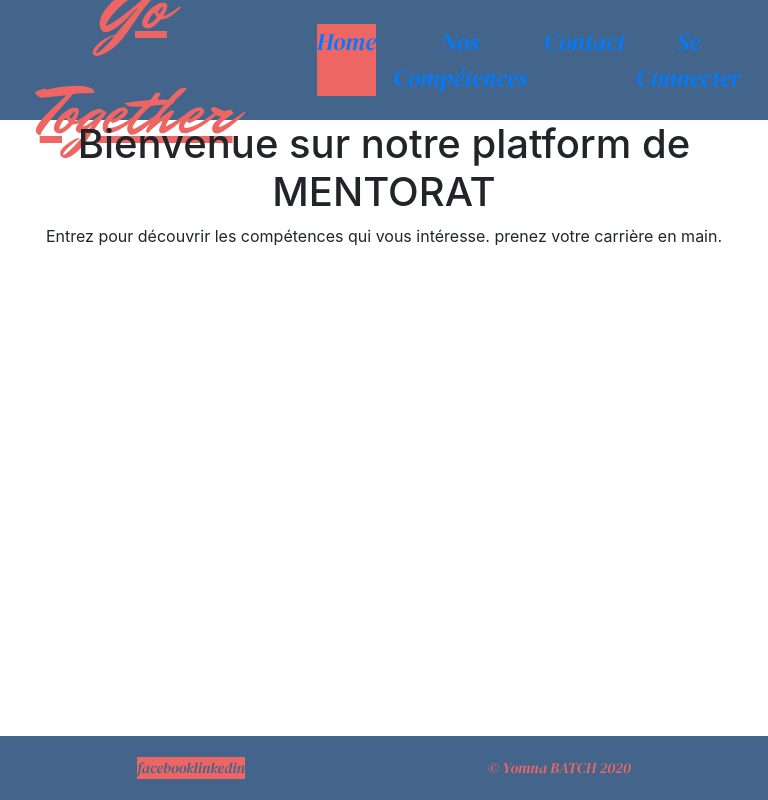
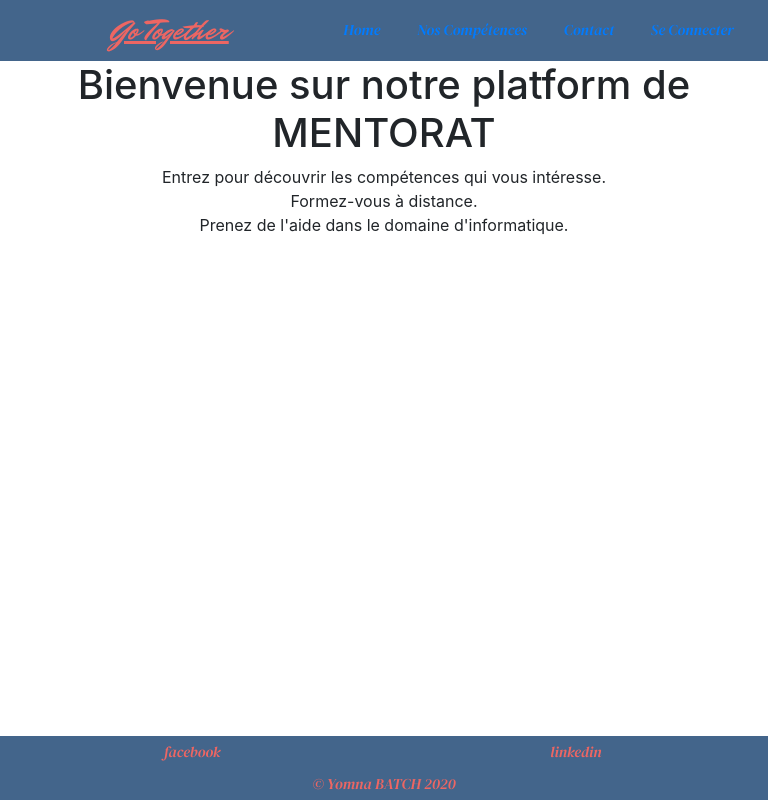
Before and after one commit to Batchyomna/Site_de_Mentorat_Fullsatck_ReactJS, a React (Create React App) app in the folder frontend/my-app/: page / in a window 768 px wide. Built offline with nearby package versions, Linux system fonts and the light colour scheme.

Commit message:
footer et header= responsive

```diff
--- a/frontend/my-app/src/App.css
+++ b/frontend/my-app/src/App.css
@@ -5,23 +5,22 @@
 }
 .header {
   width: 100%;
-  padding-left: 20px;
   background-color:#43658B;
-  height: 15vh;
+
   display: flex;
   flex-direction: row;
   align-items: center;
   justify-content: space-between;
   font-size: 24px;
-  color: #43658B;
+
   font-family: 'DM Serif Display', serif;
 }
 .logo {
   color:#ED6663 ;
   text-decoration: underline;
-  width: 336px;
+  flex: 20%;
   font-family: 'Mr Dafoe', cursive;
-  font-size: 70px;
+  font-size: 60px;
   cursor: pointer;
 }
 .menu{
@@ -29,14 +28,18 @@
   display: flex;
   flex-direction: row;
   justify-content: space-around;
-
 }
 .menu :hover{
   color: #ED6663;
 }
-.header-link{
+
+.menu :active{
+  color: #ED6663;
+}
+/* .header-link{
+  flex: 5%;
   background-color: #ED6663;
-}
+} */
 
 
 
@@ -61,28 +64,71 @@
   font-family: 'DM Serif Display', serif;
 }
 .social-net{
-  width: 10%;
+  width: 30%;
   display: flex;
   flex-direction: row;
-  justify-content: space-between;
+  justify-content: space-around;
 
 }
 .social-net a{
+
   background-color: #ED6663;
   color: #43658B;
+  padding: 2px;
+}
+
+/* <link rel="stylesheet" media="screen and (max-width: 600px)" href="smallscreen.css"> */
+
+@media screen and (max-width: 575px) {
+  .header{
+height: auto;
+font-size: 18px;
+  }
+ .logo {
+  font-size: 40px;
+  }
+  .footer{
+    flex-direction: column;
+  }
+  .social-net{
+    width: 100%;
+  }
+  .social-net a{
+   width:50%;
+   justify-content: space-around ;
+   background-color: transparent;
+   color: #ED6663
+
+  }
+}
+
+@media screen and (min-width: 576px) and (max-width: 800px){
+  .header{
+    height: auto;
+    font-size: 15px;
+  }
+  .logo {
+      font-size: 30px;
+      flex:22%;
+  }
+  .menu{
+    flex: 60%;
+  }
+  .footer{
+    flex-direction: column;
+  }
+  .social-net{
+    width: 100%;
+  }
+  .social-net a{
+    width: 50%;
+    background-color: transparent;
+    color: #ED6663;
+    padding:0;
+  }
 }
 
 
-
-/* @media (prefers-reduced-motion: no-preference) {
-
-} */
-
-
-
-.App-link {
-  color: #61dafb;
-}
 
 @keyframes App-logo-spin {
   from {
--- a/frontend/my-app/src/components/Header.js
+++ b/frontend/my-app/src/components/Header.js
@@ -2,6 +2,7 @@
 import { BrowserRouter as Router, Link } from "react-router-dom";
 import React, { Component } from "react";
 import Navbar from "react-bootstrap/Navbar";
+
 import Nav from "react-bootstrap/Nav";
 import { connect } from 'react-redux'
 import {signOutMentor} from '../store/actions/mentor'
@@ -10,12 +11,15 @@ import {signOutApprenti} from '../store/actions/apprenti'
 class Header extends Component {
   render() {
     return(
-      <div className="header">
-        <a href="/" alt="Go Together"><span className="logo">Go Together</span></a>
+
+        <Navbar expand="sm" className="header"  >
+        <span href="/" className="logo">Go Together</span>
+        <Navbar.Toggle aria-controls="responsive-navbar-nav" />
+        <Navbar.Collapse id="responsive-navbar-nav">
         {this.props.token_mentor ?
           (
-            <Navbar className="menu">
-              <Nav className="menu mr-auto">
+
+              <Nav className="mr-auto">
                 <Link  to="/mentor/profil">Profil</Link>
                 <Link  to="/mentor/vos-competence">Vos Compétences</Link>
                 <Link  to="/contact">Contact</Link>
@@ -24,12 +28,12 @@ class Header extends Component {
                   <img height="40px" width="40px" alt="" src={this.props.photo_mentor} />
                 </Link>
               </Nav>
-            </Navbar>
+
           )
       : this.props.token_apprenti ?
          (
-            <Navbar className="menu">
-              <Nav className="menu mr-auto">
+
+              <Nav className="mr-auto">
                 <Link  to="/apprenti/profil">Profil</Link>
                 <Link  to="/apprenti/vos-competence">Vos Compétences</Link>
                 <Link  to="/contact">Contact</Link>
@@ -38,23 +42,26 @@ class Header extends Component {
                   <img height="40px" width="40px" alt="" src={this.props.photo_apprenti} />
                 </Link>
               </Nav>
-            </Navbar>
+
          )
       :
        (
-          <Navbar  className="menu" >
-              <Navbar.Toggle aria-controls="basic-navbar-nav" />
-             <Navbar.Collapse id="basic-navbar-nav"></Navbar.Collapse>
+
+
+
             <Nav  className="mr-auto menu">
-              <Link  to="/" className="header-link">Home</Link>
-              <Link  to="/nos-copmetences">Nos Compétences</Link>
-              <Link  to="/nos-copmetences">Contact</Link>
-              <Link  to="/se-connecter/sign-up">Se Connecter</Link>
+              <Link to="/" active >Home</Link>
+              <Link to="/nos-copmetences"  >Nos Compétences</Link>
+              <Link to="/contact" >Contact</Link>
+              <Link to="/se-connecter/sign-up" >Se Connecter</Link>
             </Nav>
-          </Navbar>
+
+
        )
       }
-    </div>
+       </Navbar.Collapse>
+      </Navbar>
+
     )
   }
 
--- a/frontend/my-app/src/components/Home.js
+++ b/frontend/my-app/src/components/Home.js
@@ -7,9 +7,9 @@ class Home extends Component {
                 <h1>Bienvenue sur notre platform de MENTORAT</h1>
                 <div className='intro'>
                 <p>
-                  Entrez pour découvrir les compétences qui vous intéresse.
-
-                     prenez votre carrière en main.
+                  Entrez pour découvrir les compétences qui vous intéresse.<br/>
+                  Formez-vous à distance.<br/>
+                  Prenez de l'aide dans le domaine d'informatique.
                 </p>
                 </div>
             </div>
```
Also changed, not shown: 1 other file (tests, documents, lock files or other folders).
